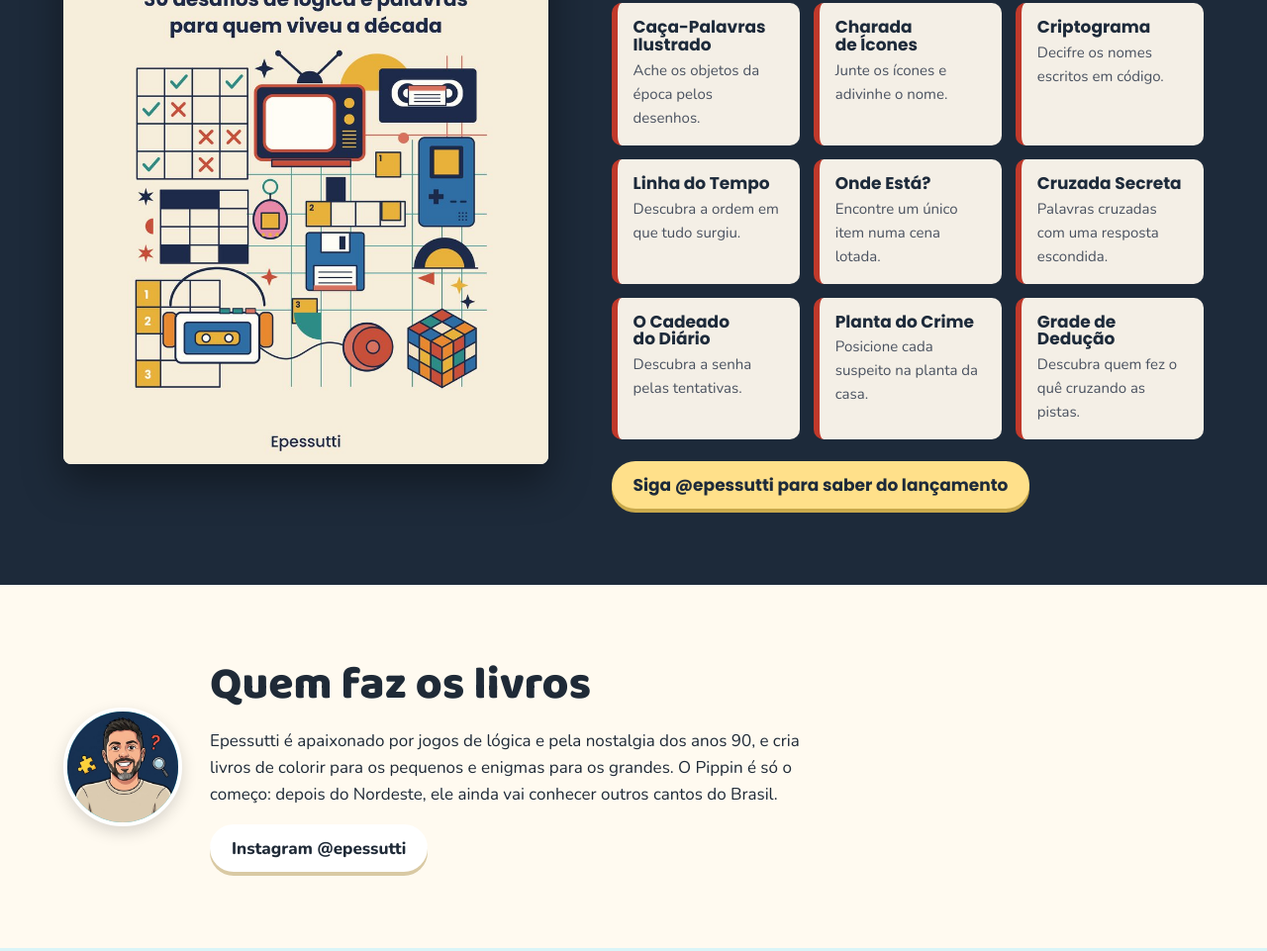
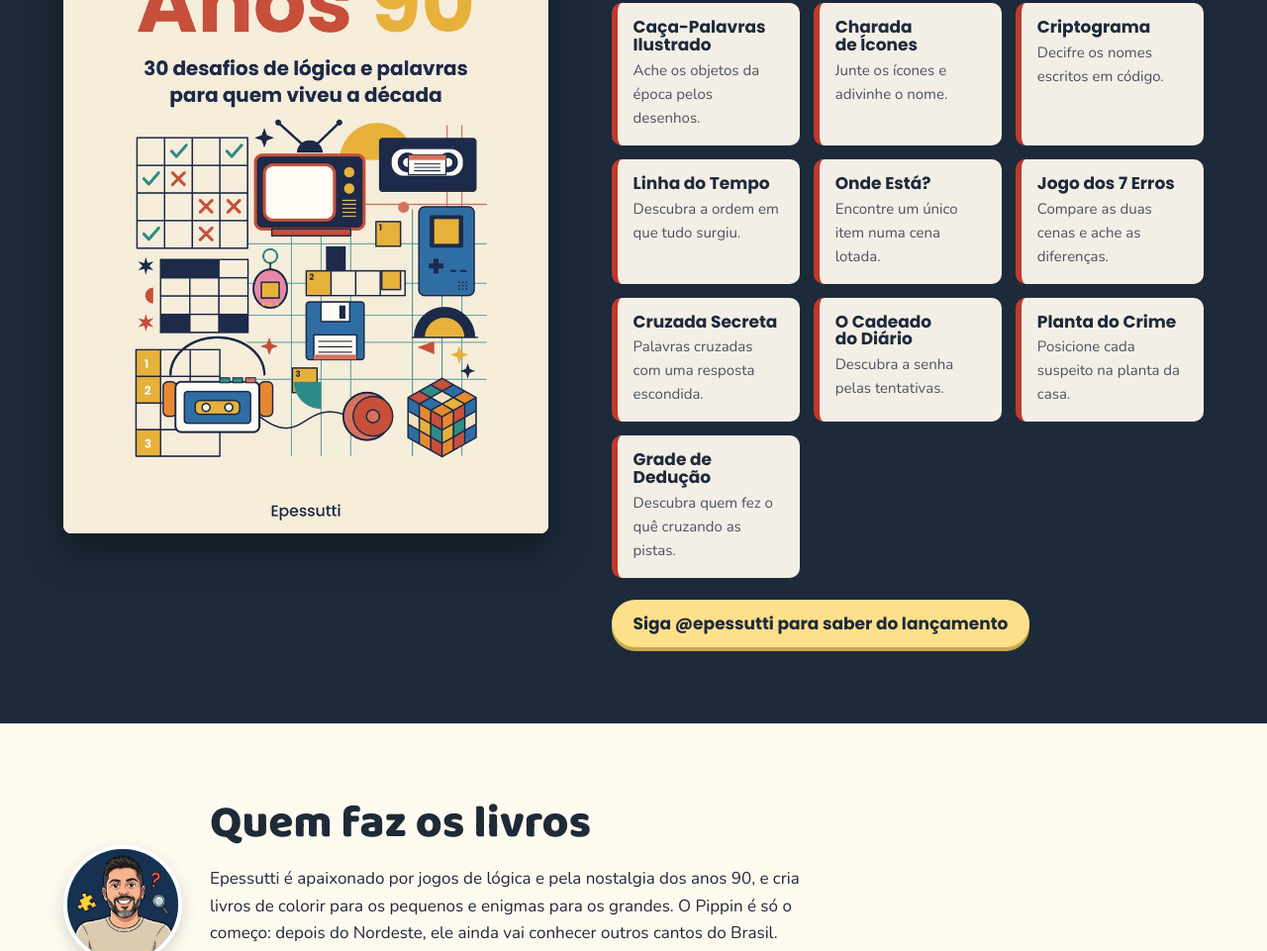
Before and after one commit to epessutti-claude/site-epessutti, a plain HTML site: page index.html in a window 1280 px wide. Shown: the part 3186-4147 px from the top of the page at 99% size. Drawn offline with nearby package versions, Linux system fonts and the light colour scheme.

Commit message:
Enigmas: adiciona o Jogo dos 7 Erros aos tipos de jogo
Co-Authored-By: Claude Opus 5.5 <noreply@anthropic.com>
Claude-Session: https://claude.ai/code/session_01W5N2phQqAfGMQXmJar2yUj

```diff
--- a/index.html
+++ b/index.html
@@ -224,6 +224,7 @@ footer a{color:#fff;font-weight:700}
           <div class="game"><h3>Criptograma</h3><p>Decifre os nomes escritos em código.</p></div>
           <div class="game"><h3>Linha do Tempo</h3><p>Descubra a ordem em que tudo surgiu.</p></div>
           <div class="game"><h3>Onde Está?</h3><p>Encontre um único item numa cena lotada.</p></div>
+          <div class="game"><h3>Jogo dos 7 Erros</h3><p>Compare as duas cenas e ache as diferenças.</p></div>
           <div class="game"><h3>Cruzada Secreta</h3><p>Palavras cruzadas com uma resposta escondida.</p></div>
           <div class="game"><h3>O Cadeado do Diário</h3><p>Descubra a senha pelas tentativas.</p></div>
           <div class="game"><h3>Planta do Crime</h3><p>Posicione cada suspeito na planta da casa.</p></div>
```
